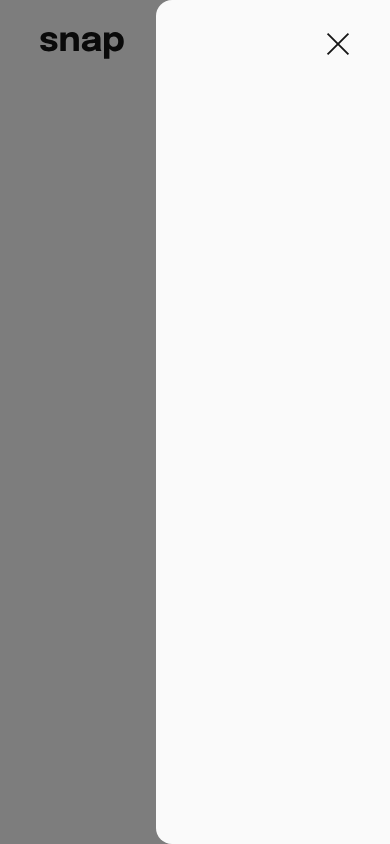
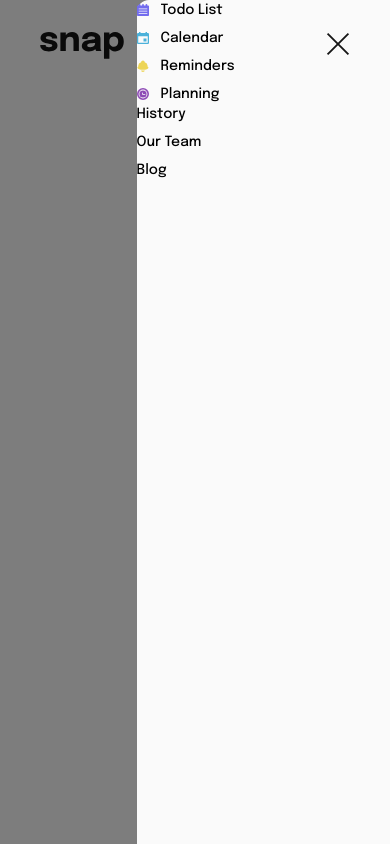
Before and after one commit to oezekielanim/dropdownnav, a React (Vite) app: page / in a window 390 px wide. Both pictures are taken after a click on the picture 334 px from the left and 45 px from the top of the page. Built offline with nearby package versions, Linux system fonts and the light colour scheme.

Commit message:
feature test

```diff
--- a/src/components/Navbar.jsx
+++ b/src/components/Navbar.jsx
@@ -8,7 +8,7 @@ import Sidemenu from './Sidemenu'
 import {v4 as uuidv4} from 'uuid';import { useState } from 'react'
 
 
-const featureMenu = [
+export const featureMenu = [
     {
         "id": uuidv4(),
         "name": "Todo List",
@@ -34,7 +34,7 @@ const featureMenu = [
     }
 ]
 
-const companyMenu = [
+export const companyMenu = [
     {
         "id": uuidv4(),
         "name": "History",
@@ -51,6 +51,7 @@ const companyMenu = [
 
     }
 ]
+
 
 const Navbar = () => {
     const [featuresOpen, setFeaturesOpen] = useState(false);
@@ -74,7 +75,7 @@ const Navbar = () => {
         setCompanyOpen(false);
       }
 
-    //   function to handle menu click
+    //function to handle menu click
     function handleMenuClick(){
         console.log("clicked");
         setMenuOpen(!menuOpen)
--- a/src/components/Sidemenu.jsx
+++ b/src/components/Sidemenu.jsx
@@ -1,6 +1,57 @@
 import React from 'react'
 import { Backdrop } from '@mui/material'
 import close from "../assets/images/icon-close-menu.svg"
+import {v4 as uuidv4} from 'uuid'
+import Dropmenu from './Dropmenu'
+
+
+export const featureMenu = [
+  {
+      "id": uuidv4(),
+      "name": "Todo List",
+      "img": "/images/icon-todo.svg"
+
+  },
+  {
+      "id": uuidv4(),
+      "name": "Calendar",
+      "img": "/images/icon-calendar.svg",
+
+  },
+  {
+      "id":uuidv4() ,
+      "name": "Reminders",
+      "img": "/images/icon-reminders.svg"
+
+  },
+  {
+      "id": uuidv4(),
+      "name": "Planning",
+      "img": "/images/icon-planning.svg"
+  }
+]
+
+export const companyMenu = [
+  {
+      "id": uuidv4(),
+      "name": "History",
+
+  },
+  {
+      "id": uuidv4(),
+      "name": "Our Team",
+
+  },
+  {
+      "id": uuidv4(),
+      "name": "Blog",
+
+  }
+]
+
+
+
+
 
 const Sidemenu = ({open, setOpen}) => {
   return (
@@ -14,8 +65,10 @@ const Sidemenu = ({open, setOpen}) => {
 
 const Menu = ({setOpen})=>{
   return (
-    <div className='w-[60%] md:hidden h-full bg-white absolute right-0 z-20 rounded-tl-2xl rounded-bl-2xl'>
+    <div className='w-[65%] md:hidden h-full bg-white absolute right-0 z-20 rounded-tl-xl '>
       <span onClick={()=>setOpen()}><img src={close} alt="close button" className=' absolute right-10 top-8 w-6 h-6' /></span>
+      <Dropmenu menuList={featureMenu}/>
+      <Dropmenu menuList={companyMenu}/>
 
     </div>
   )
```
